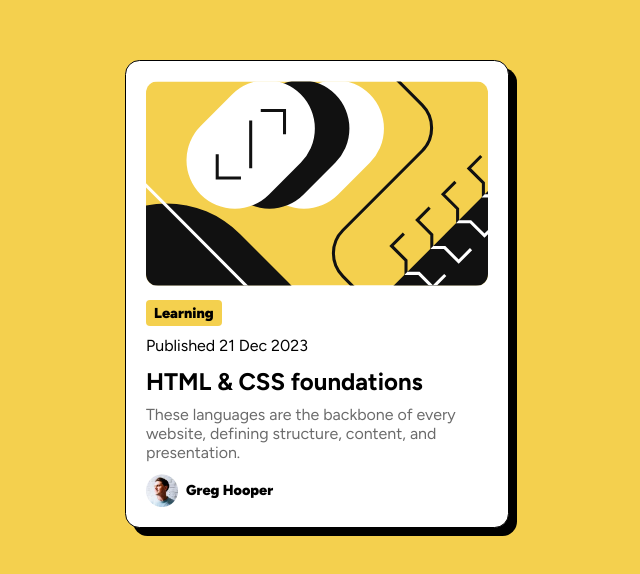
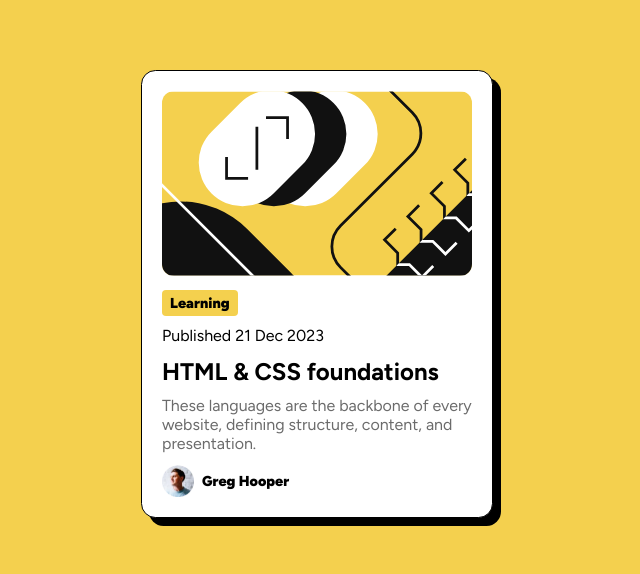
Before and after one commit to hamzawaleednasr/fem-preview-card, a plain HTML site: page index.html in a window 1280 px wide. Shown: the part 106-680 px from the top of the page, without its empty margins (323-963 px from the left). Drawn offline with Linux system fonts and the light colour scheme.

Commit message:
Reduce card width from 24rem to 22rem

```diff
--- a/css/style.css
+++ b/css/style.css
@@ -19,7 +19,7 @@ body {
     background-color: var(--white);
     border-radius: 0.9rem;
     border: 1px black solid;
-    width: 24rem;
+    width: 22rem;
     box-shadow: 8px 8px 0 0 black;
     padding: 1.25rem;
 }
```
